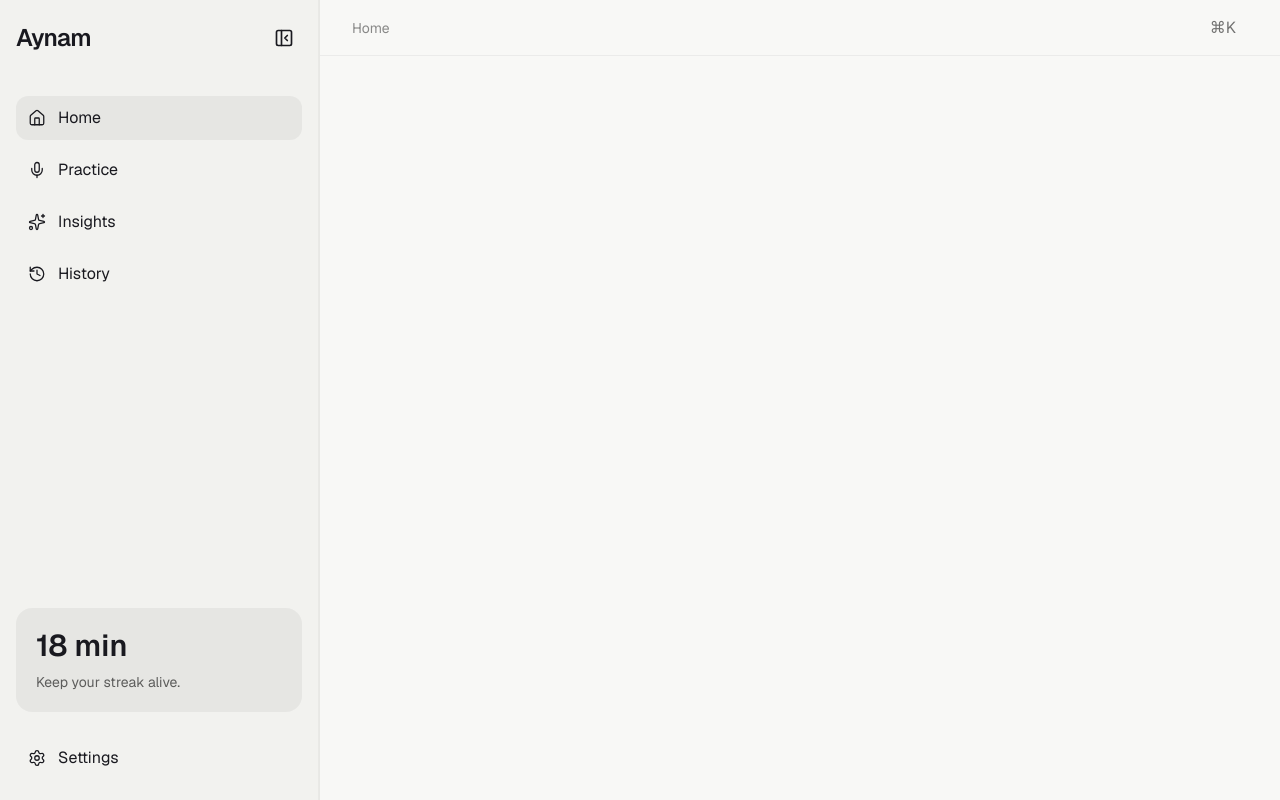
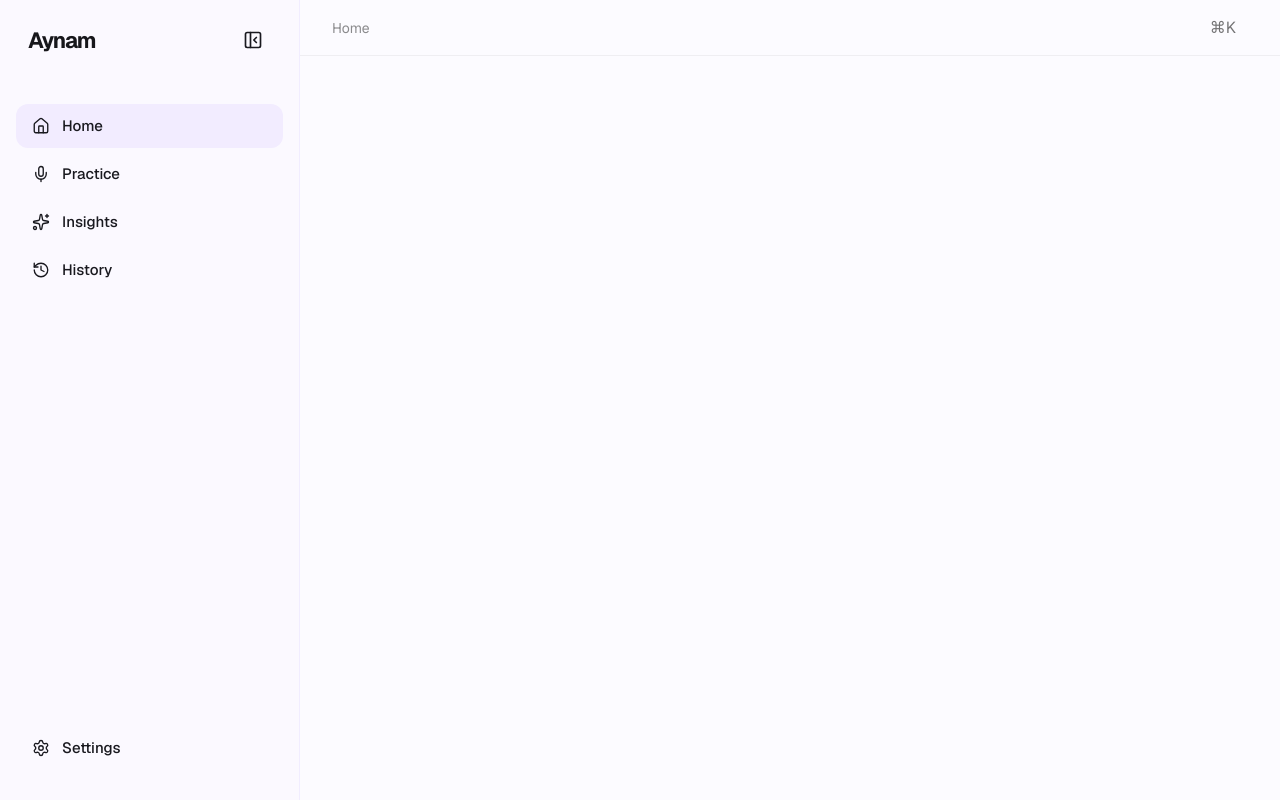
Before and after one commit to namyagaur/aynam.ai, a Next.js app: page /dashboard in a window 1280 px wide. Built offline with nearby package versions, Linux system fonts and the light colour scheme.

Commit message:
feat: update AppShell and Sidebar components for improved layout and navigation

```diff
--- a/components/layout/AppShell.tsx
+++ b/components/layout/AppShell.tsx
@@ -10,21 +10,21 @@ type Props = {
 export default function AppShell({ children }: Props) {
   const [collapsed, setCollapsed] = useState(false);
 
-  const sidebarWidth = collapsed ? 72 : 320;
-
+const sidebarWidth = collapsed ? 88 : 300;
   return (
-<div className="flex h-screen overflow-hidden bg-[#F4F4F1]">
-  <aside
-  style={{ width: sidebarWidth }}
-  className="shrink-0 border-r border-black/5 transition-all duration-300"
->
+    <div className="flex h-screen bg-[var(--window)]">
+      <aside
+        style={{ width: sidebarWidth }}
+        className="transition-all duration-300 ease-out"
+      >
         <Sidebar
           collapsed={collapsed}
           setCollapsed={setCollapsed}
         />
       </aside>
 
-<main className="flex-1 overflow-hidden bg-[#F8F8F6]">        {children}
+      <main className="flex-1 bg-[var(--workspace)]">
+        {children}
       </main>
     </div>
   );
--- a/components/layout/NavigationItem.tsx
+++ /dev/null
@@ -1,54 +0,0 @@
-"use client";
-
-import Link from "next/link";
-import { usePathname } from "next/navigation";
-import clsx from "clsx";
-import { LucideIcon } from "lucide-react";
-
-type NavigationItemProps = {
-  href: string;
-  label: string;
-  icon: LucideIcon;
-  collapsed: boolean;
-};
-
-export default function NavigationItem({
-  href,
-  label,
-  icon: Icon,
-  collapsed,
-}: NavigationItemProps) {
-  const pathname = usePathname();
-
-  const active = pathname.startsWith(href);
-
-  return (
-    <Link
-      href={href}
-      className={clsx(
-        "group flex h-11 items-center rounded-xl transition-all duration-300",
-        collapsed ? "justify-center px-0" : "gap-3 px-3",
-        active
-          ? "bg-black/5 text-black"
-          : "text-black/60 hover:bg-black/5 hover:text-black"
-      )}
-    >
-      <Icon
-        size={18}
-        strokeWidth={1.7}
-        className="shrink-0"
-      />
-
-      <span
-        className={clsx(
-          "whitespace-nowrap transition-all duration-300",
-          collapsed
-            ? "w-0 overflow-hidden opacity-0"
-            : "opacity-100"
-        )}
-      >
-        {label}
-      </span>
-    </Link>
-  );
-}
--- a/components/layout/Sidebar.tsx
+++ b/components/layout/Sidebar.tsx
@@ -10,31 +10,60 @@ import {
   PanelLeftOpen,
 } from "lucide-react";
 
-import NavigationItem from "./NavigationItem";
+import Link from "next/link";
+import { usePathname } from "next/navigation";
+import clsx from "clsx";
 
 type SidebarProps = {
   collapsed: boolean;
   setCollapsed: React.Dispatch<React.SetStateAction<boolean>>;
 };
 
+const navItems = [
+  {
+    label: "Home",
+    href: "/dashboard",
+    icon: House,
+  },
+  {
+    label: "Practice",
+    href: "/practice",
+    icon: Mic,
+  },
+  {
+    label: "Insights",
+    href: "/feedback",
+    icon: Sparkles,
+  },
+  {
+    label: "History",
+    href: "/history",
+    icon: History,
+  },
+];
+
 export default function Sidebar({
   collapsed,
   setCollapsed,
 }: SidebarProps) {
+  const pathname = usePathname();
+
   return (
-    <aside className="flex h-full flex-col border-r border-black/[0.04] bg-[#F2F2EF] px-4 py-5">
-      {/* Brand */}
+    <aside className="flex h-full flex-col border-r border-[var(--border)] bg-[var(--sidebar)]">
 
-      <div className="mb-10 flex items-center justify-between">
+      {/* Header */}
+
+      <div className="flex h-20 items-center justify-between px-7">
+
         {!collapsed && (
-    <h1 className="text-2xl font-semibold tracking-tight">
+          <h1 className="text-[22px] font-bold tracking-[-0.05em] text-[#17171B]">
             Aynam
           </h1>
         )}
 
         <button
           onClick={() => setCollapsed(!collapsed)}
-    className="rounded-lg p-2 transition hover:bg-black/5"
+          className="rounded-xl p-2 transition hover:bg-black/5"
         >
           {collapsed ? (
             <PanelLeftOpen size={20} />
@@ -42,73 +71,74 @@ export default function Sidebar({
             <PanelLeftClose size={20} />
           )}
         </button>
+
       </div>
 
       {/* Navigation */}
 
-      <nav className="space-y-2">
+      <nav className="mt-6 flex flex-col gap-1 px-4">
 
-        <NavigationItem
-          href="/dashboard"
-          label="Home"
-          icon={House}
-          collapsed={collapsed}
-        />
+        {navItems.map((item) => {
+          const Icon = item.icon;
 
-        <NavigationItem
-          href="/practice"
-          label="Practice"
-          icon={Mic}
-          collapsed={collapsed}
-        />
+          const active = pathname.startsWith(item.href);
 
-        <NavigationItem
-          href="/feedback"
-          label="Insights"
-          icon={Sparkles}
-          collapsed={collapsed}
-        />
+          return (
+            <Link
+              key={item.href}
+              href={item.href}
+              className={clsx(
+                "flex h-11 items-center rounded-xl transition-all duration-200",
+                collapsed
+                  ? "justify-center"
+                  : "gap-3 px-4",
+                active
+                  ? "bg-[#F2ECFF] text-[#5E4AE3]"
+                  : "text-[#55556B] hover:bg-[#F6F3FF] hover:text-[#18181B]"
+              )}
+            >
+              <Icon size={18} strokeWidth={1.8} />
 
-        <NavigationItem
-          href="/history"
-          label="History"
-          icon={History}
-          collapsed={collapsed}
-        />
+              {!collapsed && (
+                <span className="text-[15px] font-medium">
+                  {item.label}
+                </span>
+              )}
+            </Link>
+          );
+        })}
 
       </nav>
 
       <div className="flex-1" />
 
-      {/* Today's Practice */}
+      {/* Settings */}
+
+      <div className="px-4 pb-6">
+
+        <Link
+          href="/settings"
+          className={clsx(
+            "flex h-14 items-center rounded-xl transition-all duration-200",
+            collapsed
+              ? "justify-center"
+              : "gap-3 px-4",
+            pathname.startsWith("/settings")
+              ? "bg-[var(--purple-soft)] text-[var(--purple)]"
+              : "text-[var(--muted)] hover:bg-black/5 hover:text-[var(--text)]"
+          )}
+        >
+          <Settings size={18} strokeWidth={1.8} />
 
           {!collapsed && (
-  <div
-    className="
-      rounded-2xl
-      bg-black/5
-      p-5
-    "
-  >
-    <h2 className="text-3xl font-semibold">
-      18 min
-    </h2>
-
-    <p className="mt-2 text-sm text-black/60">
-      Keep your streak alive.
-    </p>
-  </div>
+            <span className="text-[15px] font-medium">
+              Settings
+            </span>
           )}
-      <div className="mt-6">
-
-        <NavigationItem
-          href="/settings"
-          label="Settings"
-          icon={Settings}
-          collapsed={collapsed}
-        />
+        </Link>
 
       </div>
+
     </aside>
   );
 }
--- a/components/layout/index.ts
+++ b/components/layout/index.ts
@@ -1,3 +1,2 @@
 export { default as AppShell } from "./AppShell";
 export { default as Sidebar } from "./Sidebar";
-export { default as NavigationItem } from "./NavigationItem";
```
Lines whose indentation alone changed are shown as unchanged.
